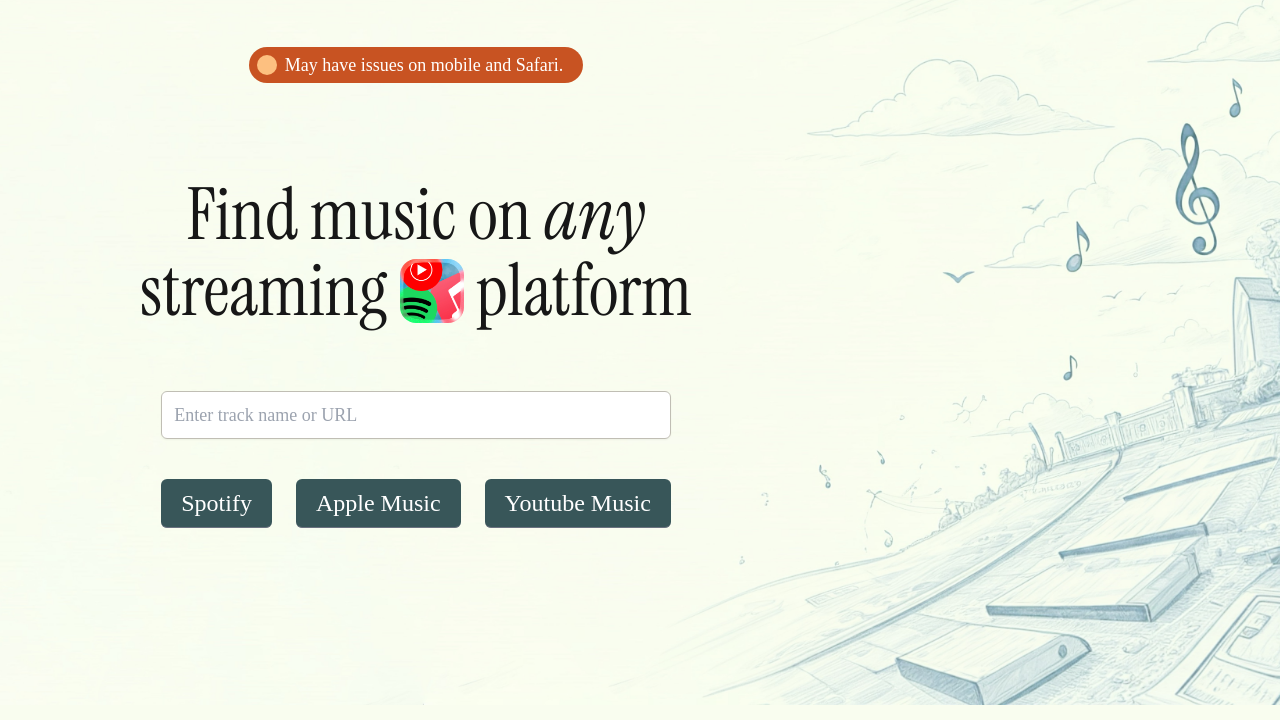
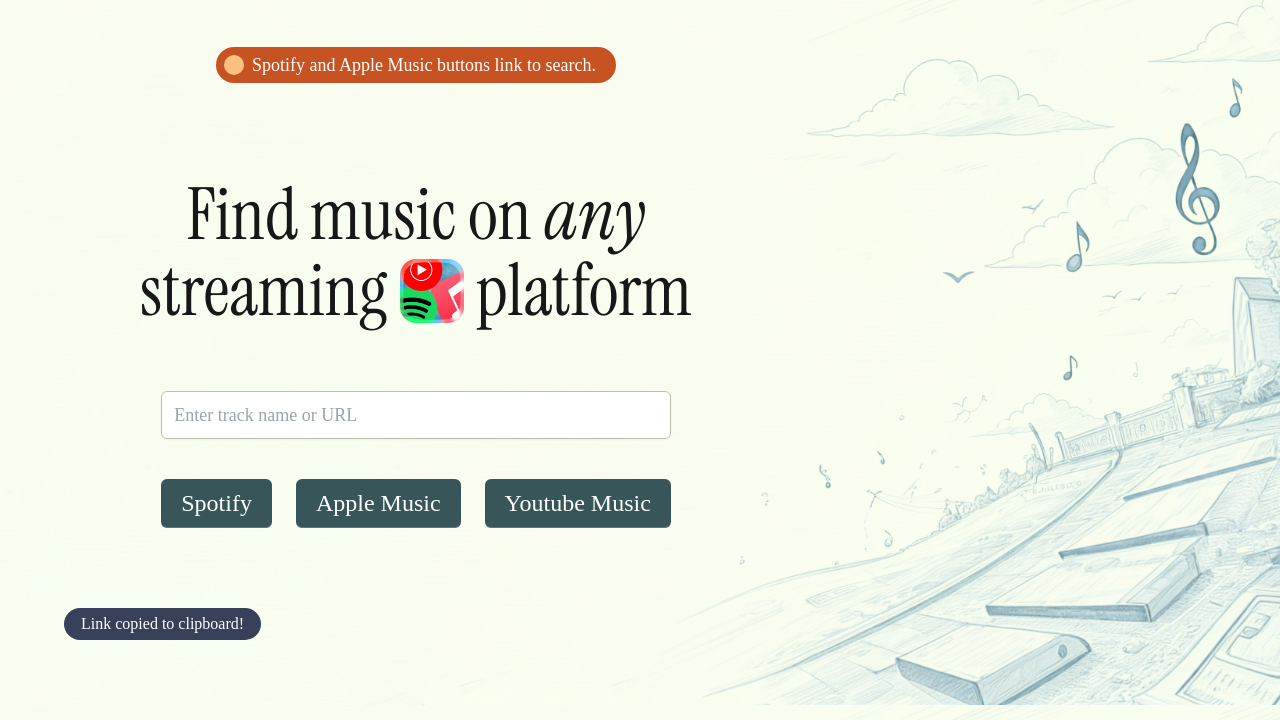
Before and after one commit to electr1fy0/spotitunes, a website: page index.html in a window 1280 px wide. Shown: the part 95-815 px from the top of the page. Drawn offline with Linux system fonts and the light colour scheme; a web font is replaced by a local one.

Commit message:
design improvements for toast

```diff
--- a/index.html
+++ b/index.html
@@ -55,7 +55,7 @@
         <div
             class="sm:text-lg text-sm bg-orange-700 opacity-90  text-white items-center justify-between rounded-full flex gap-2  sm:py-1 py-2 pl-2 pr-5">
             <div class="bg-orange-300 bg- size-5 rounded-full"> </div>
-        May have issues on mobile and Safari.
+        Spotify and Apple Music buttons link to search.
         </div>
     </div>
 
@@ -156,7 +156,7 @@
         </form>
     </div>
 <!-- The actual snackbar -->
-<div id="snackbar" class=" lg:w-[55%] md:w-2/3 md:ml-16 mx-4 my-20 justify-center hidden" ><div class="w-1/3 bg-[#385659] py-1 duration-300 text-white  text-center rounded-full">Link copied to clipboard!</div></div>
+<div id="snackbar" class=" lg:w-[55%] md:w-2/3 md:ml-16 mx-4 my-20 justify-center " ><div class="w-[28%] bg-[#384159] py-1 duration-300 text-white  text-center rounded-full">Link copied to clipboard!</div></div>
 
 
 
```
Also changed, not shown: output.css.
